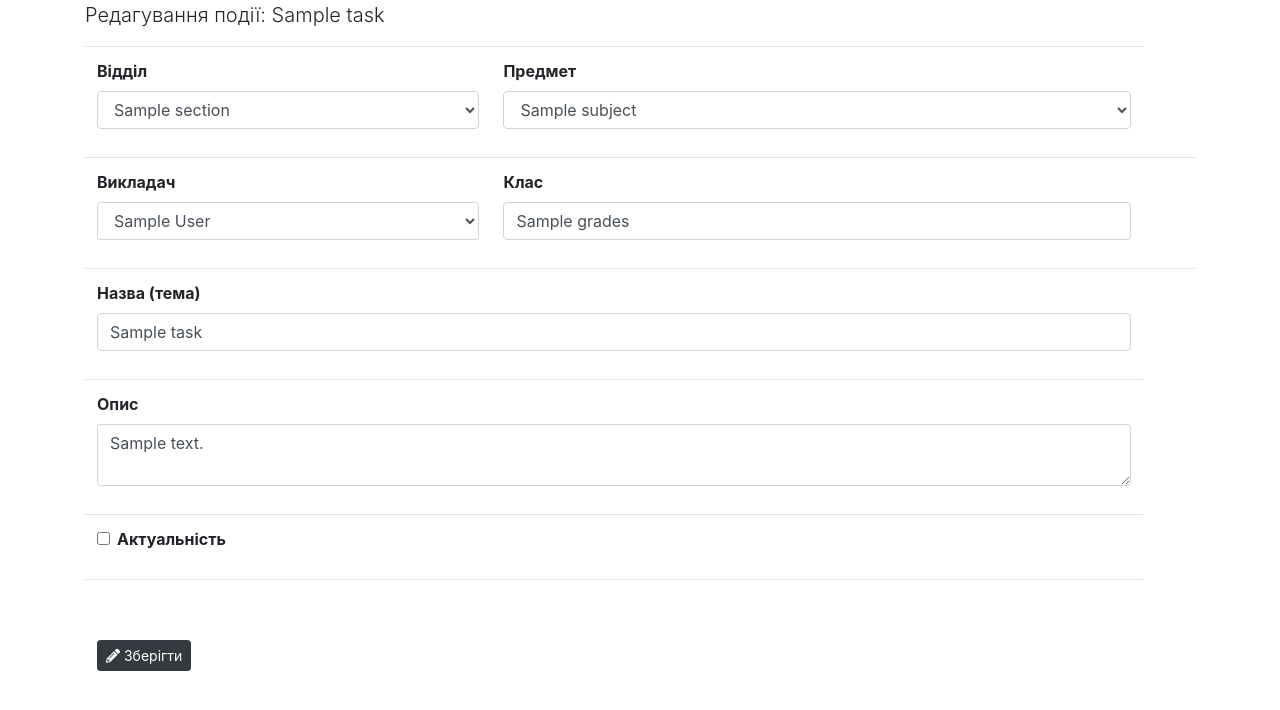
After one commit to StrekanovAlexander/ddms-v2, a PHP site: template private/views/admin/remote/update.twig in a window 1280 px wide. The commit adds this page. Shown: the top 710 px of the page. Run offline with PHP 8.4, Linux system fonts and the light colour scheme; the template is opened without the code that fills it: most values are stand-ins (such as "Sample title", 1, 10 or a date in 2020); some libraries are stand-ins or nearby versions.

Commit message:
rebuilded: admin remote functional

```diff
--- a/private/routes.php
+++ b/private/routes.php
@@ -86,7 +86,11 @@ $app->group('', function() {
   // Remote
   $this->get('/admin/remote/create[/{id}]', 'RemoteController:getCreate')->setName('admin.remote.create');
   $this->post('/admin/remote/create', 'RemoteController:postCreate');
-  $this->get('/admin/remote/details/{id}/{taskId}', 'RemoteController:details')->setName('admin.remote.details');
+  $this->get('/admin/remote/details/{id}', 'RemoteController:details')->setName('admin.remote.details');
+
+  $this->get('/admin/remote/update[/{id}]', 'RemoteController:getUpdate')->setName('admin.remote.update');
+  $this->post('/admin/remote/update', 'RemoteController:postUpdate');
+
   $this->get('/admin/remote[/{id}]', 'RemoteController:adminIndex')->setName('admin.remote');
 
   $this->get('/admin/subjects', 'SubjectController:index')->setName('admin.subjects');
--- a/private/views/admin/remote/details.twig
+++ b/private/views/admin/remote/details.twig
@@ -44,6 +44,6 @@
         <td>{{ task.created_at }} / {{ task.updated_at }}</td>
       </tr>
     </table>
-    {# <a class="btn btn-dark btn-sm" href="{{ path_for('admin.post.update', {'id': post.id}) }}"><i class="fas fa-edit"></i> Редагувати</a> #}
+    <a class="btn btn-dark btn-sm" href="{{ path_for('admin.remote.update', {'id': task.id}) }}"><i class="fas fa-edit"></i> Редагувати</a>
   {% endif %}
 {% endblock %}
--- /dev/null
+++ b/private/views/admin/remote/update.twig
@@ -0,0 +1,87 @@
+{% extends 'templates/layout-admin.twig' %}
+
+{% block title %}Редагування завдання: {{ post.id }}{% endblock %}
+
+{% block content %}
+  {% if task|length %}
+    <p class="lead">Редагування події: {{ task.title }}</p>
+    <form action="{{ path_for('admin.remote.update') }}" method="POST">
+      <table class="table">
+      <tr>
+        <td>
+          <div class="form-group">
+            <label for="section_id" class="font-weight-bold">Відділ</label>
+            <select class="form-control" name="section_id" id="section_id">
+              <option value="{{ task.section.id }}">{{ task.section.title }}</option>
+            </select>
+          </div>
+        </td>
+        <td>
+          <div class="form-group">
+            <label for="subject_id" class="font-weight-bold">Предмет</label>
+            <select class="form-control" name="subject_id" id="subject_id">
+            {% for subject in subjects %}
+              <option value="{{ subject.id }}" {{ subject.id == task.subject_id ? 'selected' : '' }}>{{ subject.title }}</option>
+            {% endfor %}
+            </select>
+          </div>
+        </td>
+      </tr>
+
+      <tr>
+        <td>
+          <div class="form-group">
+            <label for="teacher_id" class="font-weight-bold">Викладач</label>
+            <select class="form-control" name="teacher_id" id="teacher_id">
+            {% for teacher in teachers %}
+              <option value="{{ teacher.id }}"  {{ teacher.id == task.teacher_id ? 'selected' : '' }}>{{ teacher.full_name }}</option>
+            {% endfor %}
+            </select>
+          </div>
+        </td>
+        <td>
+          <div class="form-group">
+            <label for="grades" class="font-weight-bold">Клас</label>
+            <input class="form-control" name="grades" id="grades" value="{{ task.grades }}">
+          </div>
+        <td>
+      </tr>
+      <tr>
+        <td colspan="2">
+          <div class="form-group">
+            <label for="title" class="font-weight-bold">Назва (тема)</label>
+            <input class="form-control{{ errors.title ? ' is-invalid' : '' }}" name="title" id="title" value="{{ task.title }}">
+          </div>
+        <td>
+      </tr>
+      <tr>
+        <td colspan="2">
+          <div class="form-group">
+            <label for="content" class="font-weight-bold">Опис</label>
+            <textarea class="form-control" id="content" name="content">{{ task.content }}</textarea>
+          </div>
+        </td>
+      </tr>
+      <tr>
+        <td colspan="2">
+          <div class="form-group">
+            <div class="form-check">
+              <label for="is_actual" class="form-check-label font-weight-bold">
+              <input type="checkbox" class="form-check-input" name="is_actual" id="is_actual"  {{ task.is_actual ? ' checked="checked"' : ''}}>Актуальність
+            </label>
+          </div>
+        </div>
+      </tr>
+      <tr>
+        <td colspan="2">
+          <div class="form-group mt-5">
+            <button class="btn btn-dark btn-sm" type="submit"><i class="fas fa-pencil-alt"></i> Зберігти</button>
+        </div>
+      </tr>
+    </table>
+    <input type="hidden" name="id" id="id" value="{{ task.id }}">
+    {{ csrf.fields|raw }}
+    </form>
+    {% include 'templates/partials/_tinymce.twig' %}
+  {% endif %}
+{% endblock %}
```
Also changed, not shown: private/Controllers/RemoteController.php (+52 -8 lines), private/views/admin/remote/index.twig (+6 -7 lines).
